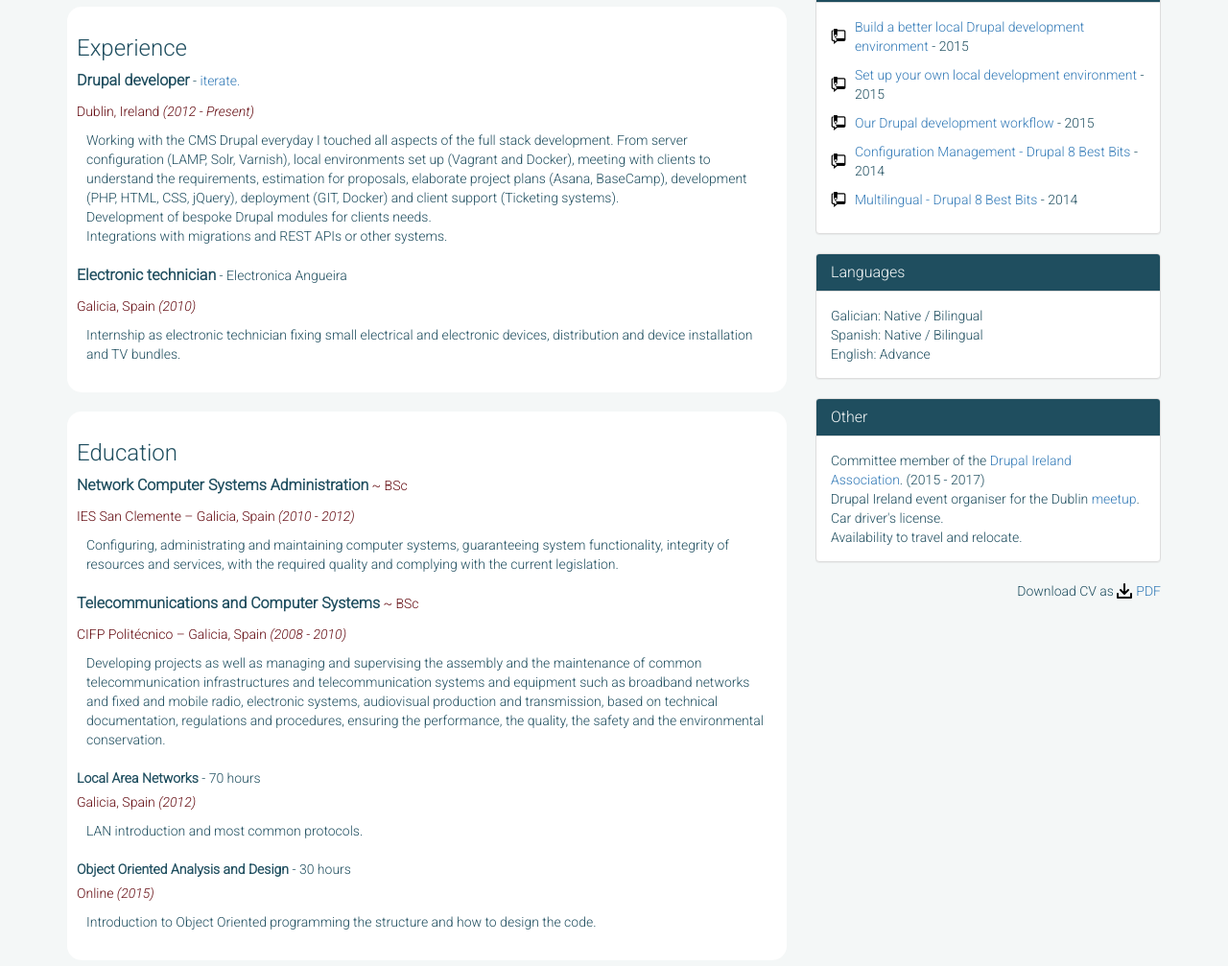
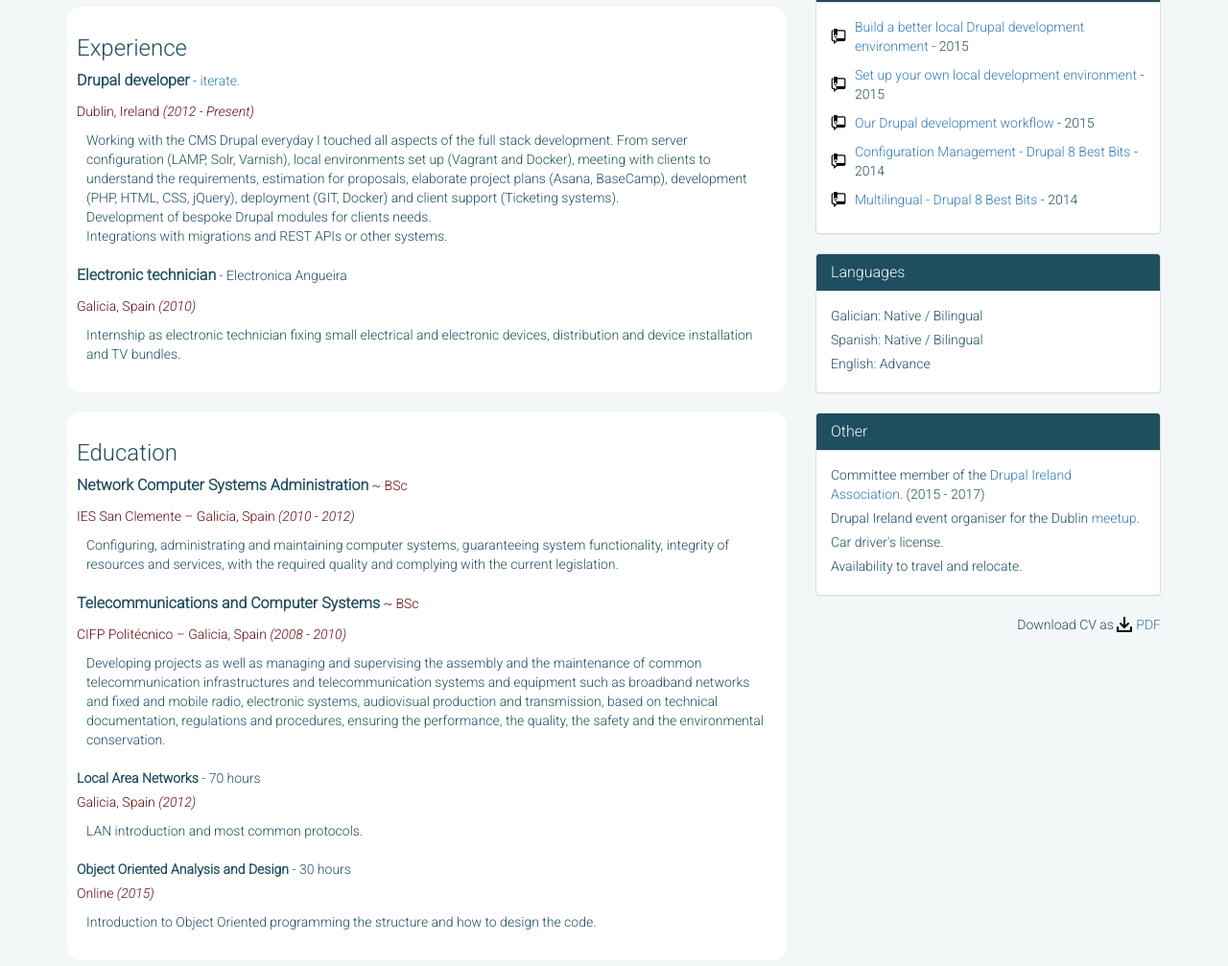
Before and after one commit to luisrc7/personal-web, a plain HTML site: page index.html in a window 1280 px wide. Shown: the part 1174-2181 px from the top of the page at 96% size. Drawn offline with nearby package versions, Linux system fonts and the light colour scheme.

Commit message:
Added margin bottom to sidebar elements.

```diff
--- a/assets/sass/styles.scss
+++ b/assets/sass/styles.scss
@@ -200,6 +200,7 @@ a.dwnl {
         margin-bottom: 10px;
       }
     }
+
     &.presentations {
       .presentation-item {
         float: left;
@@ -215,6 +216,11 @@ a.dwnl {
         }
       }
     }
+    &.other, &.languages {
+      & .panel-body > div {
+        margin-bottom: 5px;
+      }
+    }
   }
   .download {
     p {
```
Also changed, not shown: assets/css/styles.css.
